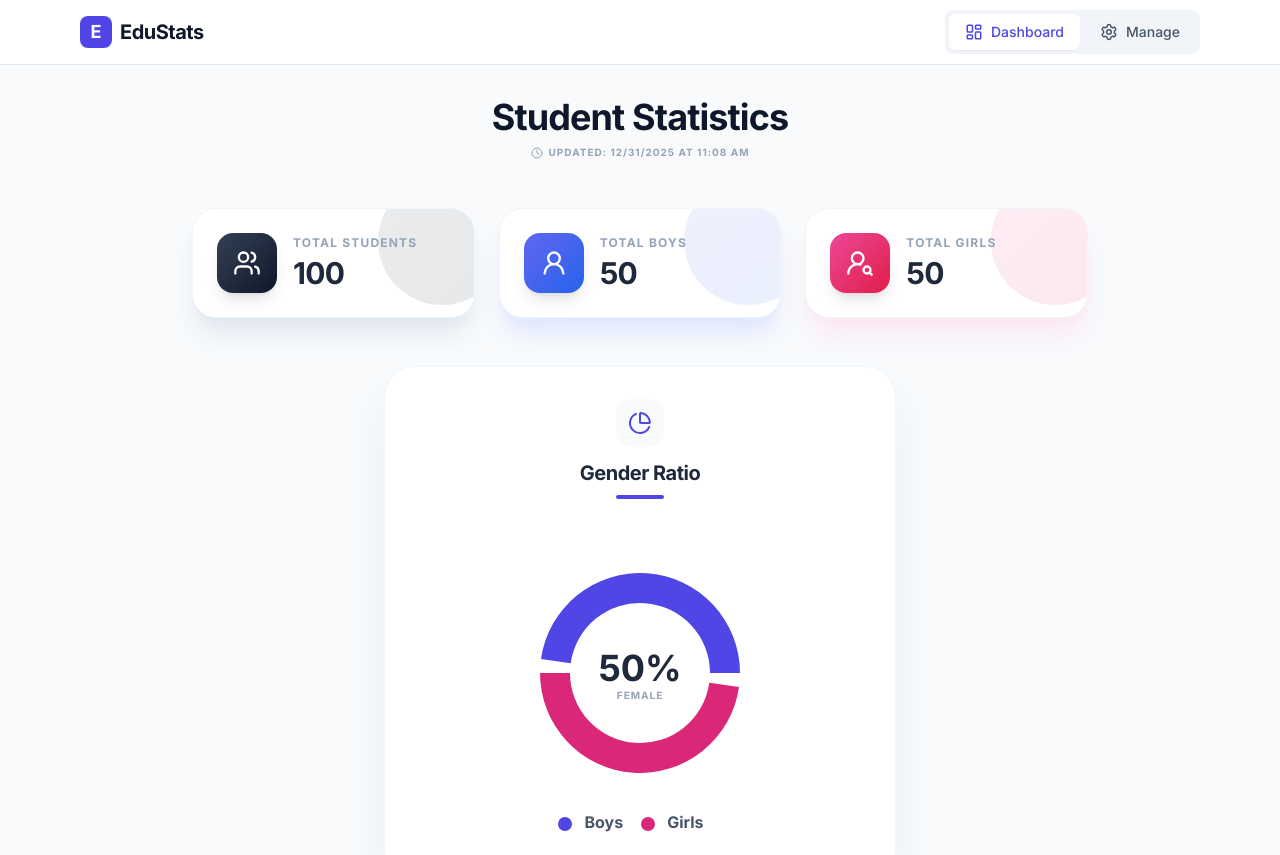
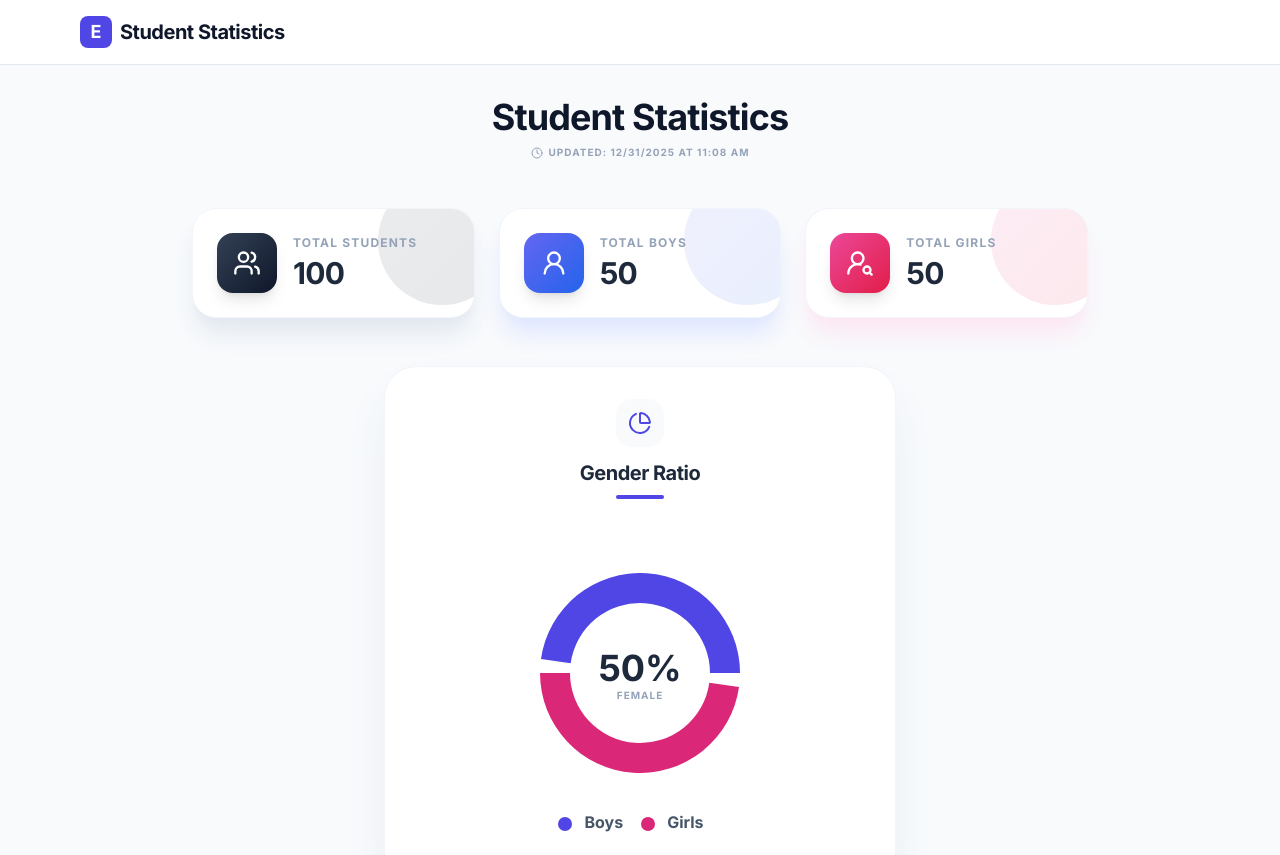
Before and after one commit to samm22174-beep/edu-stats-dashboard, a React (Vite) app: page / in a window 1280 px wide. Shown: the top 855 px of the page. Built offline with nearby package versions, Linux system fonts and the light colour scheme.

Commit message:
Update App.tsx

```diff
--- a/App.tsx
+++ b/App.tsx
@@ -1,9 +1,8 @@
 import React, { useState, useEffect, useCallback } from 'react';
-import { StudentStats, ViewMode, InsightData } from './types';
+import { StudentStats, InsightData } from './types';
 import PublicDashboard from './PublicDashboard';
 import AdminPanel from './AdminPanel';
 import { getStatsInsights } from './geminiService';
-import { LayoutDashboard, Settings } from 'lucide-react';
 
 const STORAGE_KEY = 'edu_stats_data';
 
@@ -20,20 +19,28 @@ const App: React.FC = () => {
     return saved ? JSON.parse(saved) : DEFAULT_STATS;
   });
 
-  const [viewMode, setViewMode] = useState<ViewMode>(ViewMode.DASHBOARD);
+  const [isAdmin, setIsAdmin] = useState(false);
   const [insights, setInsights] = useState<InsightData | null>(null);
   const [loadingInsights, setLoadingInsights] = useState(false);
+
+  // Check URL for ?admin=true
+  useEffect(() => {
+    const params = new URLSearchParams(window.location.search);
+    setIsAdmin(params.get('admin') === 'true');
+  }, []);
 
   useEffect(() => {
     localStorage.setItem(STORAGE_KEY, JSON.stringify(stats));
   }, [stats]);
 
   const fetchInsights = useCallback(async () => {
-    setLoadingInsights(true);
-    const data = await getStatsInsights(stats);
-    if (data) setInsights(data);
-    setLoadingInsights(false);
-  }, [stats]);
+    if (!isAdmin) { // Only fetch insights for public view to save tokens/improve speed
+      setLoadingInsights(true);
+      const data = await getStatsInsights(stats);
+      if (data) setInsights(data);
+      setLoadingInsights(false);
+    }
+  }, [stats, isAdmin]);
 
   useEffect(() => {
     fetchInsights();
@@ -41,9 +48,6 @@ const App: React.FC = () => {
 
   const handleUpdateStats = (newStats: StudentStats) => {
     setStats(newStats);
-    getStatsInsights(newStats).then(data => {
-      if (data) setInsights(data);
-    });
   };
 
   return (
@@ -54,47 +58,30 @@ const App: React.FC = () => {
             <div className="w-8 h-8 bg-indigo-600 rounded-lg flex items-center justify-center">
               <span className="text-white font-bold text-lg">E</span>
             </div>
-            <h1 className="text-xl font-bold text-slate-900 tracking-tight">EduStats</h1>
+            <h1 className="text-xl font-bold text-slate-900 tracking-tight">
+              {isAdmin ? 'EduStats Admin' : 'Student Statistics'}
+            </h1>
           </div>
 
-          <div className="flex space-x-1 bg-slate-100 p-1 rounded-lg">
-            <button
-              onClick={() => setViewMode(ViewMode.DASHBOARD)}
-              className={`flex items-center px-4 py-2 rounded-md text-sm font-medium transition-all ${
-                viewMode === ViewMode.DASHBOARD
-                  ? 'bg-white text-indigo-600 shadow-sm'
-                  : 'text-slate-600 hover:text-slate-900'
-              }`}
-            >
-              <LayoutDashboard size={18} className="mr-2" />
-              Dashboard
-            </button>
-            <button
-              onClick={() => setViewMode(ViewMode.ADMIN)}
-              className={`flex items-center px-4 py-2 rounded-md text-sm font-medium transition-all ${
-                viewMode === ViewMode.ADMIN
-                  ? 'bg-white text-indigo-600 shadow-sm'
-                  : 'text-slate-600 hover:text-slate-900'
-              }`}
-            >
-              <Settings size={18} className="mr-2" />
-              Manage
-            </button>
-          </div>
+          {isAdmin && (
+            <div className="flex items-center px-3 py-1 bg-amber-50 text-amber-700 rounded-full border border-amber-100">
+              <span className="text-[10px] font-bold uppercase tracking-widest">Editor Mode</span>
+            </div>
+          )}
         </div>
       </header>
 
       <main className="flex-grow max-w-6xl mx-auto w-full p-4 md:p-8">
-        {viewMode === ViewMode.DASHBOARD ? (
+        {isAdmin ? (
+          <AdminPanel
+            stats={stats}
+            onSave={handleUpdateStats}
+          />
+        ) : (
           <PublicDashboard
             stats={stats}
             insights={insights}
             loadingInsights={loadingInsights}
-          />
-        ) : (
-          <AdminPanel
-            stats={stats}
-            onSave={handleUpdateStats}
           />
         )}
       </main>
@@ -102,7 +89,10 @@ const App: React.FC = () => {
       <footer className="bg-white border-t border-slate-200 py-6">
         <div className="max-w-6xl mx-auto px-4 text-center">
           <p className="text-sm text-slate-500">
-            &copy; {new Date().getFullYear()} EduStats Analytics. Designed for Google Sites.
+            &copy; {new Date().getFullYear()} EduStats Analytics.
+            {!isAdmin && (
+              <span className="ml-1 opacity-0 pointer-events-none">Admin access via ?admin=true</span>
+            )}
           </p>
         </div>
       </footer>
```
